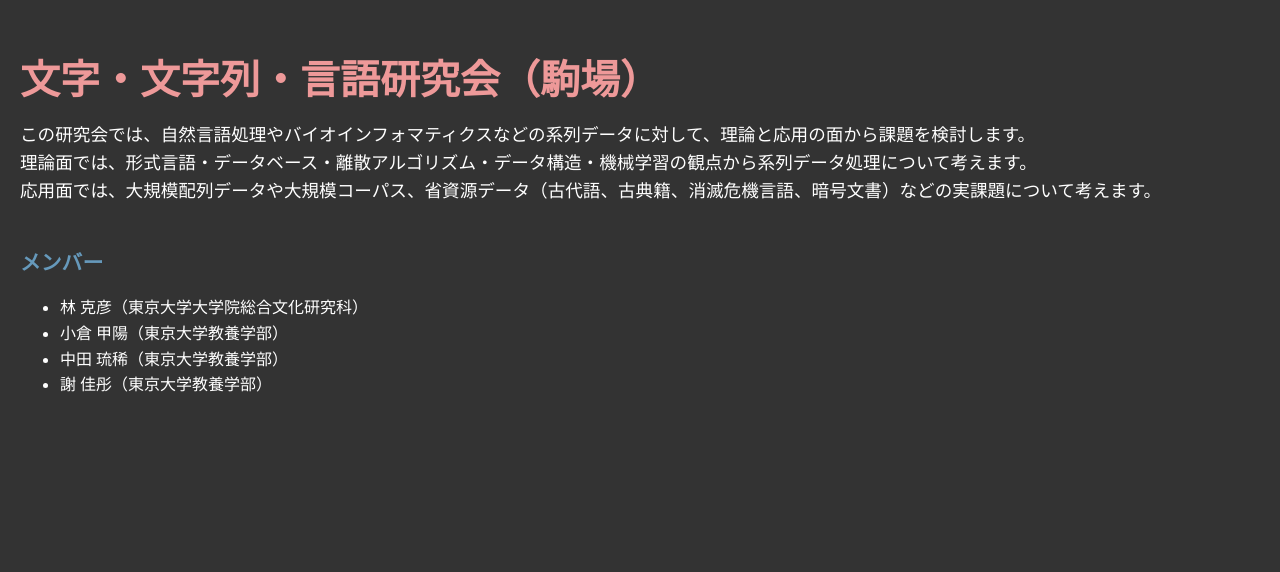
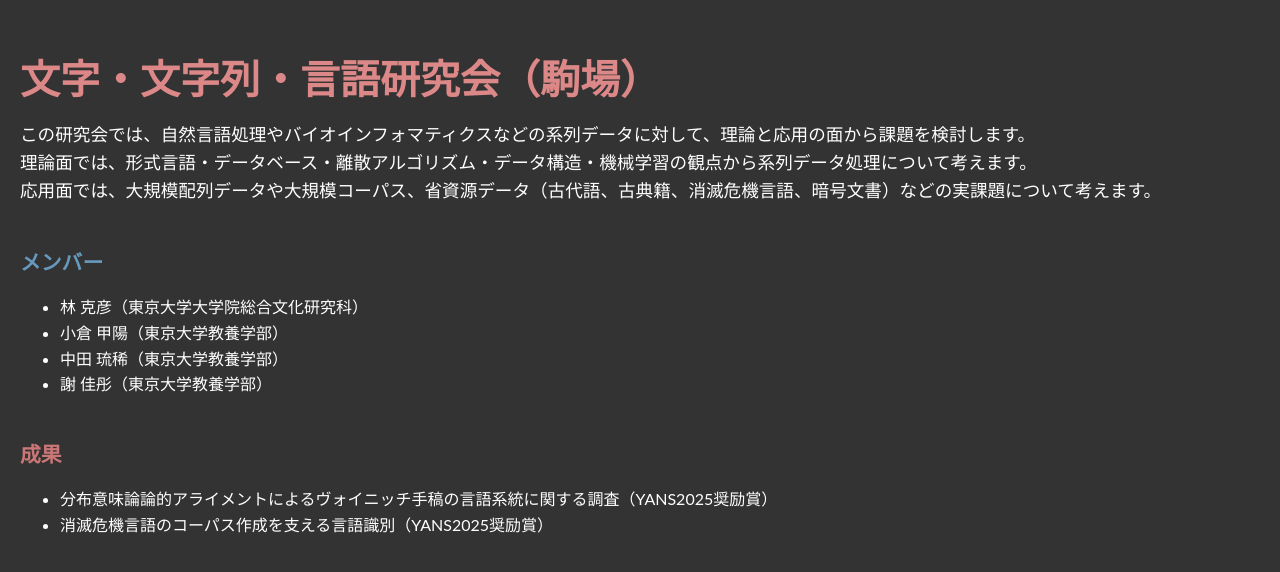
Before and after one commit to UTokyo-HayashiLab/LanguageStudyGroup, a plain HTML site: page index.html in a window 1280 px wide. Drawn offline with Linux system fonts and the light colour scheme.

Commit message:
Update index.html

```diff
--- a/index.html
+++ b/index.html
@@ -17,7 +17,7 @@
             text-align: left;
             font-size: 2.5em;
             margin-bottom: 10px;
-            color: #ee9999; /* ピンク */ /* #ffd700; ゴールド */
+            color: #dd8888; /* ピンク */ /* #ffd700; ゴールド */
         }
         .description {
             text-align: left;
@@ -80,5 +80,13 @@
             <li>謝 佳彤（東京大学教養学部）</li>
         </ul>
     </div>
+
+    <div class="members-section">
+        <h4>成果</h4>
+        <ul>
+            <li>分布意味論論的アライメントによるヴォイニッチ手稿の言語系統に関する調査（YANS2025奨励賞）</li>
+            <li>消滅危機言語のコーパス作成を支える言語識別（YANS2025奨励賞）</li>
+        </ul>
+    </div>
 </body>
 </html>
```
